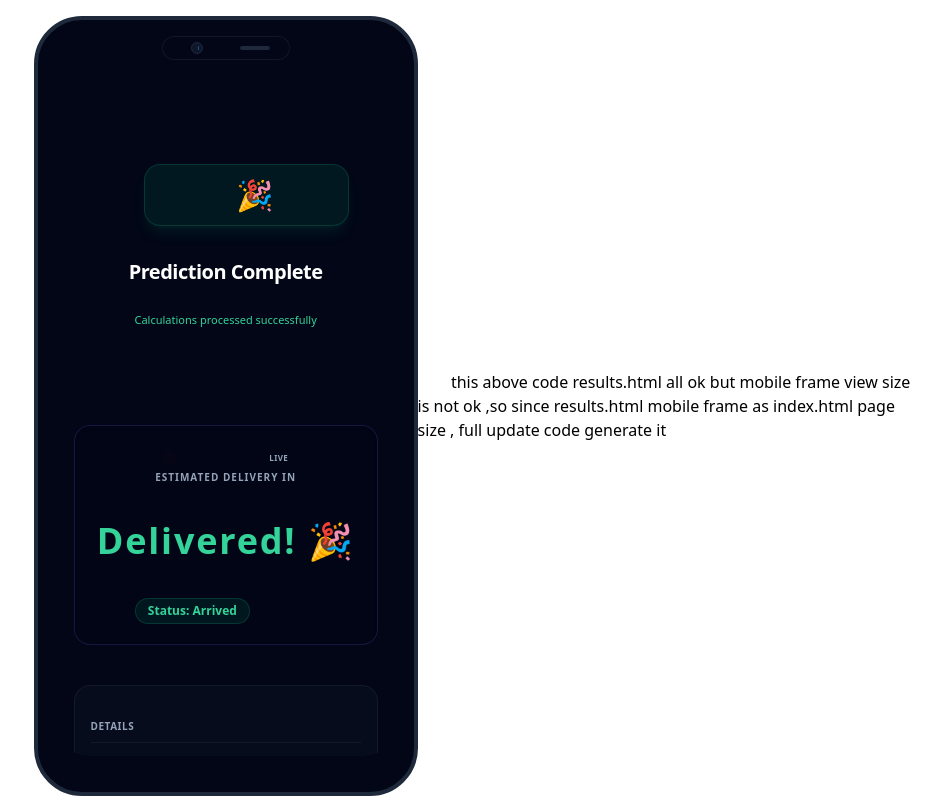
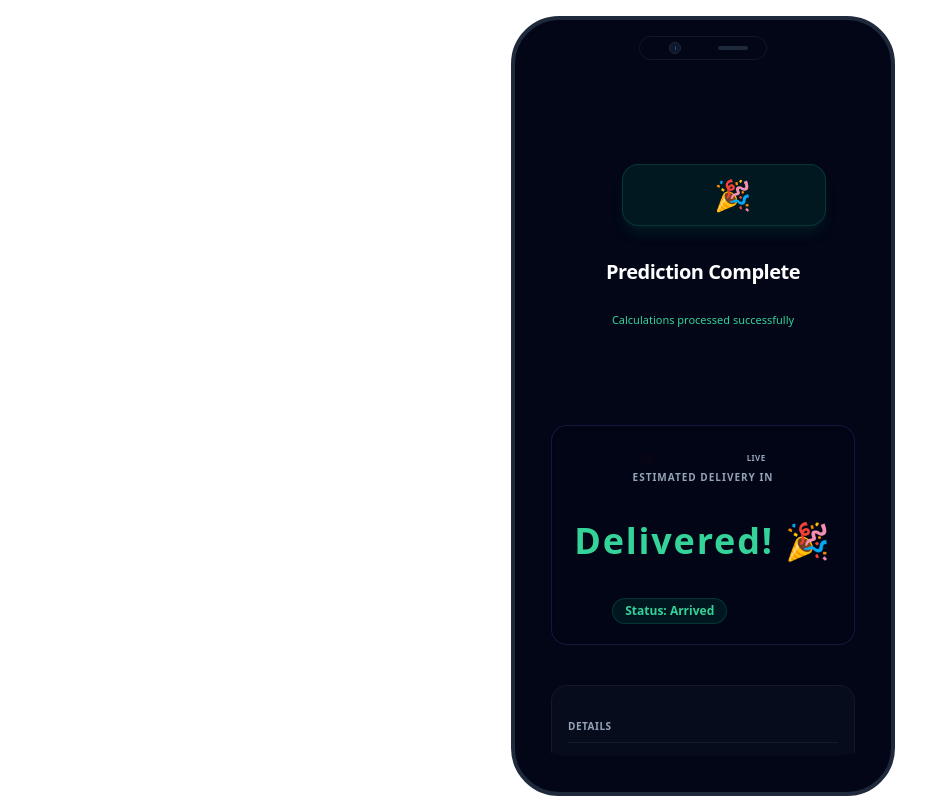
Before and after one commit to kavitha27c-droid/delivery-track, a Flask app: template templates/results.html in a window 1280 px wide. Shown: the whole page, without its empty margins (341-1280 px from the left). Run offline with Flask 3, Linux system fonts and the light colour scheme; the template is opened without the code that fills it: most values are stand-ins (such as "Sample title", 1, 10 or a date in 2020); some libraries are stand-ins or nearby versions.

Commit message:
Update results.html

```diff
--- a/templates/results.html
+++ b/templates/results.html
@@ -234,4 +234,3 @@
     </script>
 </body>
 </html>
-this above code results.html  all ok but mobile frame  view size is not ok ,so since results.html mobile frame as index.html page size , full update code generate it
```
